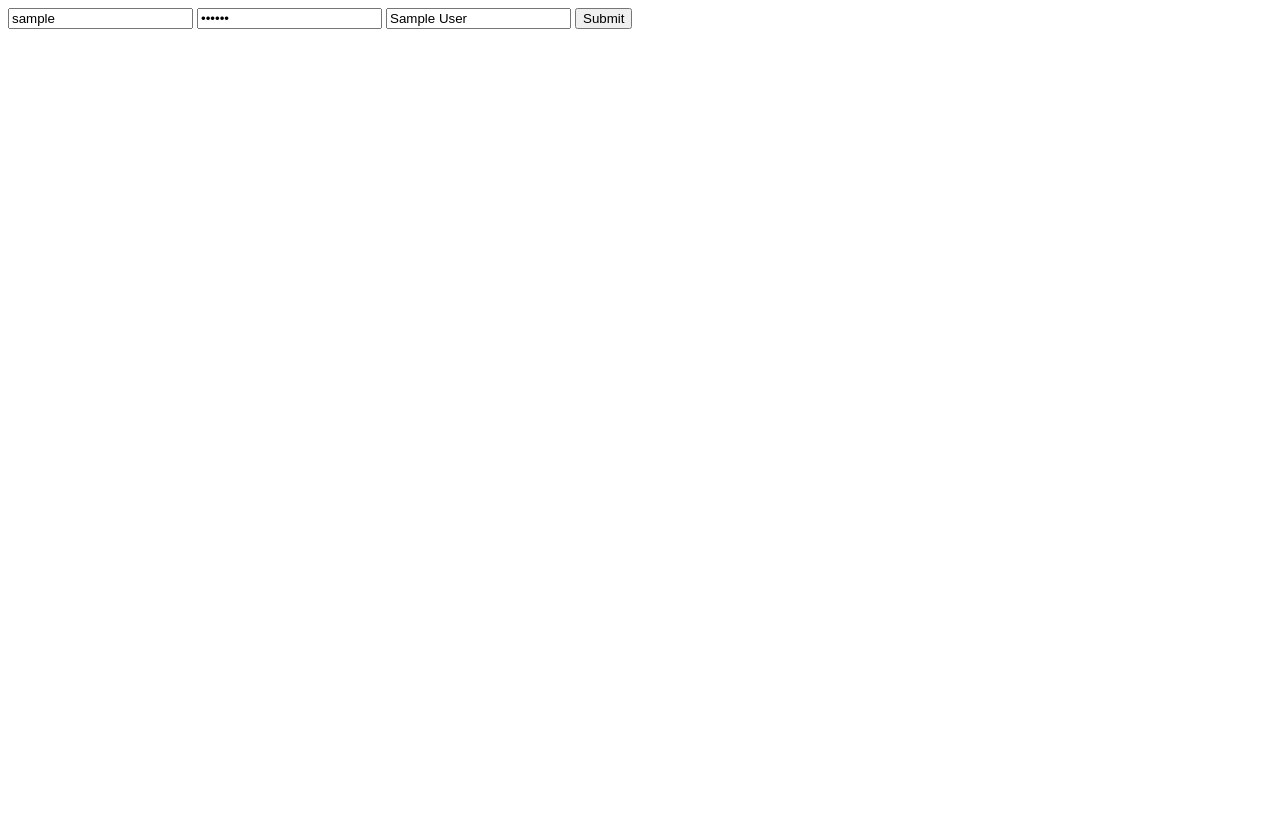
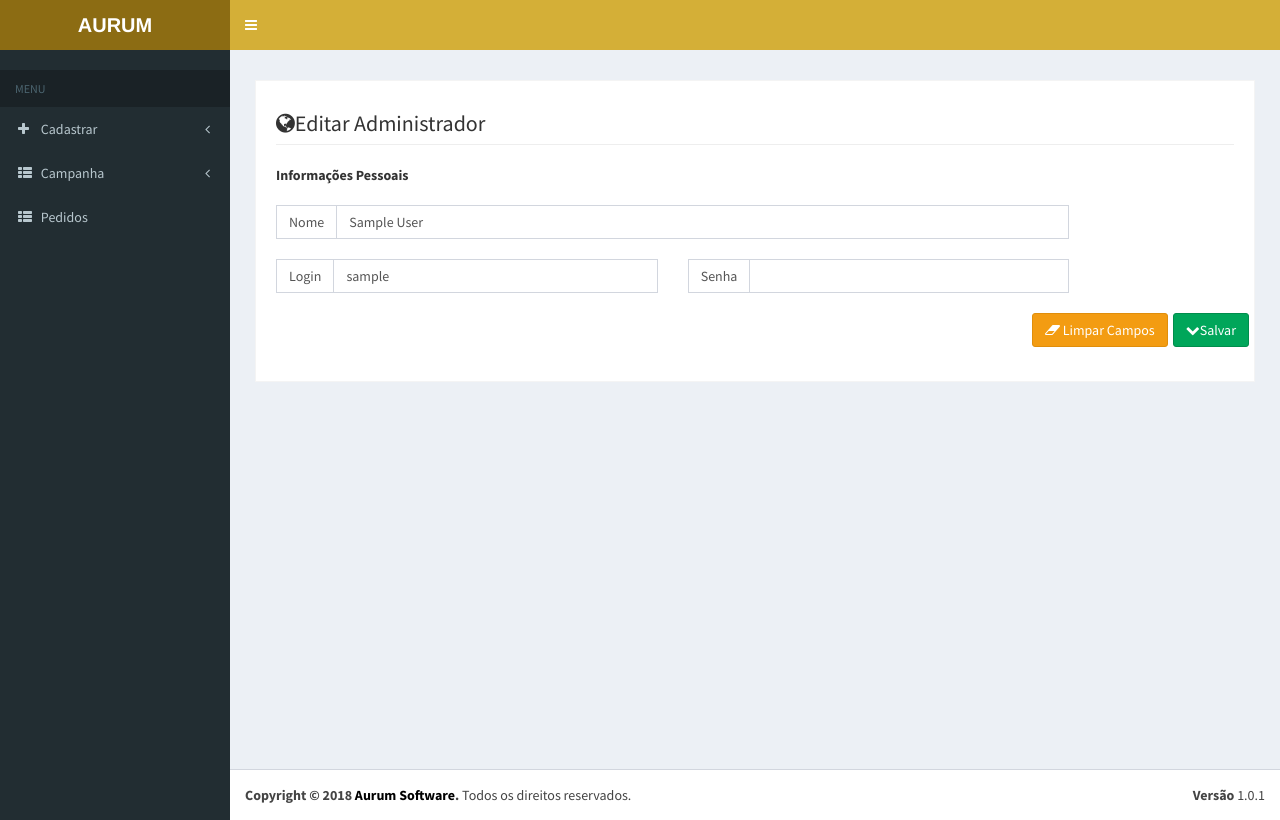
Before and after one commit to AfonsoJoao/aurum, a CodeIgniter app: page /aurum/index.php/admin/editar/1 in a window 1280 px wide. Before the commit the page ends 29 px from the top, so only its background shows below. Run offline with CodeIgniter, Linux system fonts and the light colour scheme; tables that the repository leaves empty or names only in its code hold one stand-in row (values such as "Sample post"); some web fonts are replaced.

Commit message:
ajustes no crud de administrador

```diff
--- a/application/config/config.php
+++ b/application/config/config.php
@@ -23,7 +23,7 @@ defined('BASEPATH') OR exit('No direct script access allowed');
 | a PHP script and you can easily do that on your own.
 |
 */
-$config['base_url'] = '';
+$config['base_url'] = 'http://localhost/aurum';
 
 /*
 |--------------------------------------------------------------------------
@@ -35,7 +35,7 @@ $config['base_url'] = '';
 | variable so that it is blank.
 |
 */
-$config['index_page'] = 'index.php';
+$config['index_page'] = '';
 
 /*
 |--------------------------------------------------------------------------
--- a/application/controllers/Admin.php
+++ b/application/controllers/Admin.php
@@ -3,11 +3,11 @@ defined('BASEPATH') OR exit('No direct script access allowed');
 //responsavel por carregar paginas estaticas
 class Admin extends CI_Controller {
     //pagina principal, carregando index de produtos
+
 	public function index(){
         $this->load->model('admin_model', 'admin');
 
         $data['admins'] = $this->admin->getAdmin();
-
         $this->template->load('template', 'admin/listar', $data);
 
     }
@@ -33,9 +33,8 @@ class Admin extends CI_Controller {
             }else{
                 $this->admin->addAdmin($data);
             }
-
-            redirect("/");
         }
+        redirect("/");
     }
 
     public function editar($id = NULL){
@@ -47,7 +46,7 @@ class Admin extends CI_Controller {
 
         $query = $this->admin->getAdminById($id);
         if ($query == NULL) {
-            //redirect('/');
+            redirect('/');
         }
 
 
@@ -62,11 +61,11 @@ class Admin extends CI_Controller {
                 $this->admin->editAdmin($data, $this->input->post('id'));
                 $query = $this->admin->getAdminById($id);
             }
-           // redirect("/");
+            redirect("/");
         }
         $data['admin'] = $query;
 
-        $this->load->view('admin/edit', $data);
+         $this->template->load('template', 'admin/edit', $data);
     }
 
     public function apagar($id = NULL){
--- a/application/views/admin/edit.php
+++ b/application/views/admin/edit.php
@@ -1,7 +1,46 @@
-<form action="<?php echo $admin->id; ?>" name="form_add" method="post">
-	<input type="text" name="login" value="<?php echo $admin->login; ?>">
-	<input type="password" name="senha" value="<?php echo $admin->senha; ?>">
-	<input type="text" name="nome" value="<?php echo $admin->nome; ?>">
-	<input type="hidden" name="id" value="<?php echo $admin->id; ?>">
-	<input type="submit" name="salvar">
-</form>
+<section class="invoice">
+	<div class="row">
+		<div class="col-xs-12">
+			<h2 class="page-header">
+				<i class="fa fa-globe"></i>Editar Administrador
+			</h2>
+		</div>
+	</div>
+	<form action="<?php echo base_url().'admin/editar/'.$admin->id; ?>"" name="form_add" method="post">
+		<div class="row invoice-info">
+			<div class="col-sm-10 invoice-col">
+				<b>Informações Pessoais</b><br><br>
+				<div class="input-group">
+					<span class="input-group-addon">Nome</span>
+					<input type="text" class="form-control" name="nome" value="<?php echo $admin->nome; ?>">
+				</div>
+				<br>
+			</div>
+			<br><br>
+			<div class="col-sm-5 invoice-col">
+				<div class="input-group">
+					<span class="input-group-addon">Login</span>
+					<input type="text" class="form-control" name="login" value="<?php echo $admin->login; ?>" >
+				</div>
+			</div>
+			<div class="col-sm-5 invoice-col">
+				<div class="input-group">
+					<span class="input-group-addon">Senha</span>
+					<input type="password" class="form-control" name="senha">
+				</div><br>
+			</div>
+		</div>
+		<!--id-->
+		<input type="hidden" name="id" value="<?php echo $admin->id; ?>">
+		<div class="row no-print">
+			<div>
+				<button type="submit" class="btn btn-success pull-right" style="margin-left: 5px"><i class="fa fa-chevron-down" name="salvar">
+					</i>Salvar
+				</button>
+				<button type="reset" class="btn btn-warning pull-right">
+					<i class="fa fa-eraser"></i> Limpar Campos
+				</button>
+			</div>
+		</div>
+	</form>
+</section>
--- a/application/views/template.php
+++ b/application/views/template.php
@@ -1,4 +1,4 @@
-<!DOCTYPE html>
+p<!DOCTYPE html>
 <html>
 <head>
   <meta charset="utf-8">
@@ -7,26 +7,27 @@
   <!-- Tell the browser to be responsive to screen width -->
   <meta content="width=device-width, initial-scale=1, maximum-scale=1, user-scalable=no" name="viewport">
   <!-- Bootstrap 3.3.7 -->
-  <link rel="stylesheet" href="assets/css/bootstrap.min.css">
+  <link rel="stylesheet" href="<?php echo base_url();?>assets/css/bootstrap.min.css">
   <!-- Font Awesome -->
-  <link rel="stylesheet" href="assets/css/font-awesome.min.css">
+  <link rel="stylesheet" href="<?php echo base_url();?>assets/css/font-awesome.min.css">
   <!-- Ionicons -->
-  <link rel="stylesheet" href="assets/css/ionicons.min.css">
+  <link rel="stylesheet" href="<?php echo base_url();?>assets/css/ionicons.min.css">
   <!-- Theme style -->
-  <link rel="stylesheet" href="assets/css/AdminLTE.min.css">
+  <link rel="stylesheet" href="<?php echo base_url();?>assets/css/AdminLTE.min.css">
   <!-- AdminLTE Skins. Choose a skin from the css/skins
        folder instead of downloading all of them to reduce the load. -->
-  <link rel="stylesheet" href="assets/css/_all-skins.min.css">
+  <link rel="stylesheet" href="<?php echo base_url();?>assets/css/_all-skins.min.css">
   <!-- Morris chart -->
-  <link rel="stylesheet" href="assets/css/morris.css">
+  <link rel="stylesheet" href="<?php echo base_url();?>assets/css/morris.css">
   <!-- jvectormap -->
-  <link rel="stylesheet" href="assets/css/jquery-jvectormap.css">
+  <link rel="stylesheet" href="<?php echo base_url();?>assets/css/jquery-jvectormap.css">
   <!-- Date Picker -->
-  <link rel="stylesheet" href="assets/css/bootstrap-datepicker.min.css">
+  <link rel="stylesheet" href="<?php echo base_url();?>assets/css/bootstrap-datepicker.min.css">
   <!-- Daterange picker -->
-  <link rel="stylesheet" href="assets/css/daterangepicker.css">
+  <link rel="stylesheet" href="<?php echo base_url();?>assets/css/daterangepicker.css">
   <!-- bootstrap wysihtml5 - text editor -->
-  <link rel="stylesheet" href="assets/css/bootstrap3-wysihtml5.min.css">
+  <link rel="stylesheet" href="<?php echo base_url();?>assets/css/bootstrap3-wysihtml5.min.css">
+  <link rel="stylesheet" href="<?php echo base_url();?>assets/css/style.css">
   <link rel="stylesheet" href="https://cdnjs.cloudflare.com/ajax/libs/font-awesome/4.7.0/css/font-awesome.min.css">
 
   <!-- HTML5 Shim and Respond.js IE8 support of HTML5 elements and media queries -->
@@ -44,7 +45,7 @@
 
   <header class="main-header">
     <!-- Logo -->
-    <a href="#" class="logo">
+    <a href="<?php echo base_url();?>" class="logo">
       <!-- mini logo for sidebar mini 50x50 pixels -->
       <span class="logo-mini"><b>A</b>UR</span>
       <!-- logo for regular state and mobile devices -->
@@ -86,7 +87,7 @@
             <li><a href="kit/cadastrar"><i class="fa fa-circle-o"></i>Kit</a></li>
             <li><a href="praca/cadastrar"><i class="fa fa-circle-o"></i>Praça</a></li>
             <li><a href="vendedor/cadastrar"><i class="fa fa-circle-o"></i>Vendedor</a></li>
-            <li><a href="admin/cadastrar"><i class="fa fa-circle-o"></i>Administrador</a></li>
+            <li><a href="admin/add"><i class="fa fa-circle-o"></i>Administrador</a></li>
           </ul>
         </li>
         <li class="treeview">
@@ -329,41 +330,41 @@
 <!-- ./wrapper -->
 
 <!-- jQuery 3 -->
-<script src="assets/js/jquery.min.js"></script>
+<script src="<?php echo base_url();?>assets/js/jquery.min.js"></script>
 <!-- jQuery UI 1.11.4 -->
-<script src="assets/js/jquery-ui.min.js"></script>
+<script src="<?php echo base_url();?>assets/js/jquery-ui.min.js"></script>
 <!-- Resolve conflict in jQuery UI tooltip with Bootstrap tooltip -->
 <script>
   $.widget.bridge('uibutton', $.ui.button);
 </script>
 <!-- Bootstrap 3.3.7 -->
-<script src=">assets/js/bootstrap.min.js"></script>
+<script src="><?php echo base_url();?>assets/js/bootstrap.min.js"></script>
 <!-- Morris.js charts -->
-<script src="assets/js/raphael.min.js"></script>
-<script src="assets/js/morris.min.js"></script>
+<script src="<?php echo base_url();?>assets/js/raphael.min.js"></script>
+<script src="<?php echo base_url();?>assets/js/morris.min.js"></script>
 <!-- Sparkline -->
-<script src="assets/js/jquery.sparkline.min.js"></script>
+<script src="<?php echo base_url();?>assets/js/jquery.sparkline.min.js"></script>
 <!-- jvectormap -->
-<script src="assets/js/jquery-jvectormap-1.2.2.min.js"></script>
-<script src="assets/js/jquery-jvectormap-world-mill-en.js"></script>
+<script src="<?php echo base_url();?>assets/js/jquery-jvectormap-1.2.2.min.js"></script>
+<script src="<?php echo base_url();?>assets/js/jquery-jvectormap-world-mill-en.js"></script>
 <!-- jQuery Knob Chart -->
-<script src="assets/js/jquery.knob.min.js"></script>
+<script src="<?php echo base_url();?>assets/js/jquery.knob.min.js"></script>
 <!-- daterangepicker -->
-<script src="assets/js/moment.min.js"></script>
-<script src="assets/js/daterangepicker.js"></script>
+<script src="<?php echo base_url();?>assets/js/moment.min.js"></script>
+<script src="<?php echo base_url();?>assets/js/daterangepicker.js"></script>
 <!-- datepicker -->
-<script src="assets/js/bootstrap-datepicker.min.js"></script>
+<script src="<?php echo base_url();?>assets/js/bootstrap-datepicker.min.js"></script>
 <!-- Bootstrap WYSIHTML5 -->
-<script src="assets/js/bootstrap3-wysihtml5.all.min.js"></script>
+<script src="<?php echo base_url();?>assets/js/bootstrap3-wysihtml5.all.min.js"></script>
 <!-- Slimscroll -->
-<script src="assets/js/jquery.slimscroll.min.js"></script>
+<script src="<?php echo base_url();?>assets/js/jquery.slimscroll.min.js"></script>
 <!-- FastClick -->
-<script src="assets/js/fastclick.js"></script>
+<script src="<?php echo base_url();?>assets/js/fastclick.js"></script>
 <!-- AdminLTE App -->
-<script src="assets/js/adminlte.min.js"></script>
+<script src="<?php echo base_url();?>assets/js/adminlte.min.js"></script>
 <!-- AdminLTE dashboard demo (This is only for demo purposes) -->
-<script src="assets/js/dashboard.js"></script>
+<script src="<?php echo base_url();?>assets/js/dashboard.js"></script>
 <!-- AdminLTE for demo purposes -->
-<script src="assets/js/demo.js"></script>
+<script src="<?php echo base_url();?>assets/js/demo.js"></script>
 </body>
 </html>
--- a/assets/css/style.css
+++ b/assets/css/style.css
@@ -1,3 +1,9 @@
 .table-hover:hover{
 	background-color: #C0C0C0;
 }
+.btn-primary{
+	background-color: #007bff;
+}
+.btn-info{
+	background-color: #17a2b8;
+}
```
Also changed, not shown: application/views/admin/add.php (+15 -35 lines), application/views/admin/listar.php (+5 -6 lines).
